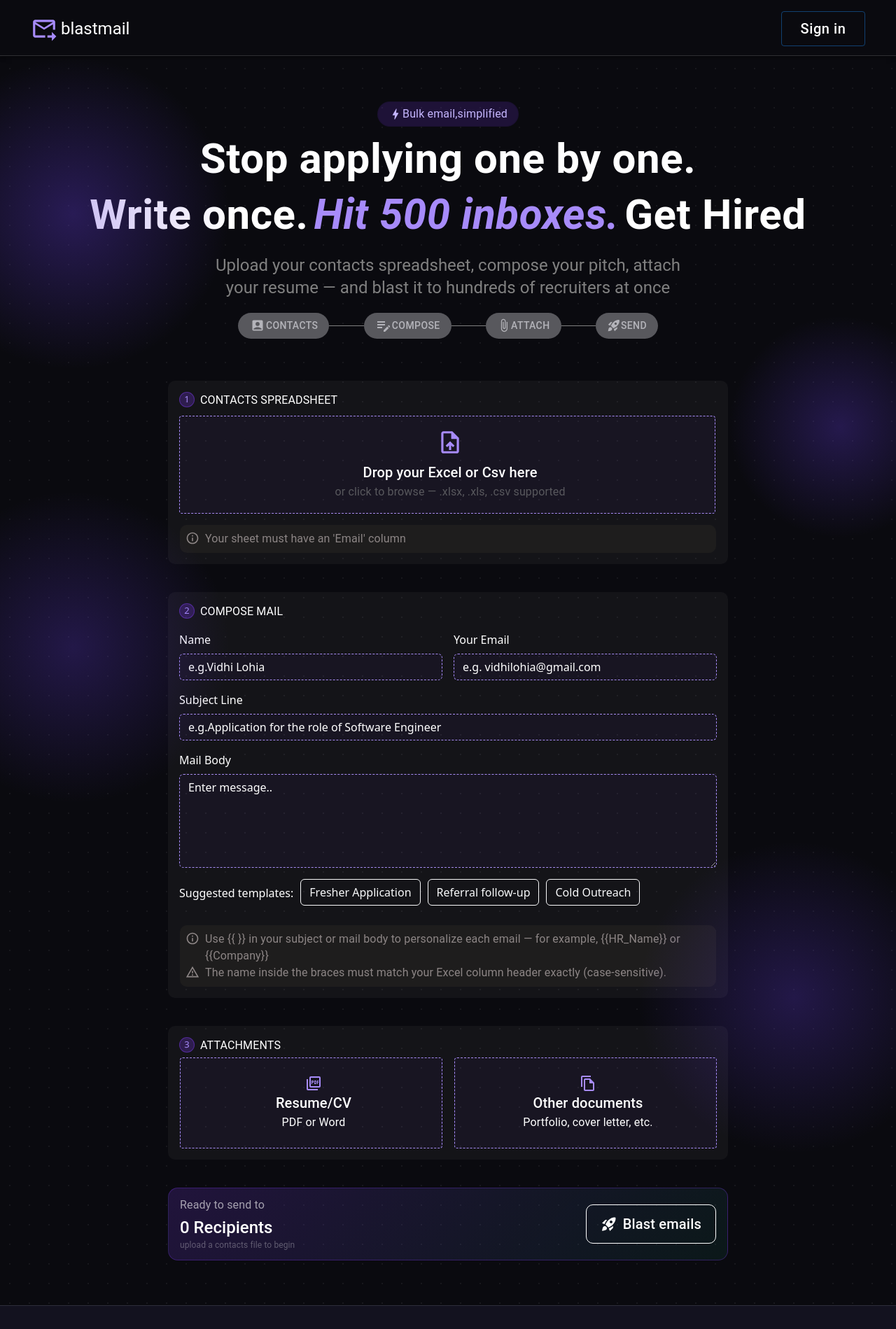
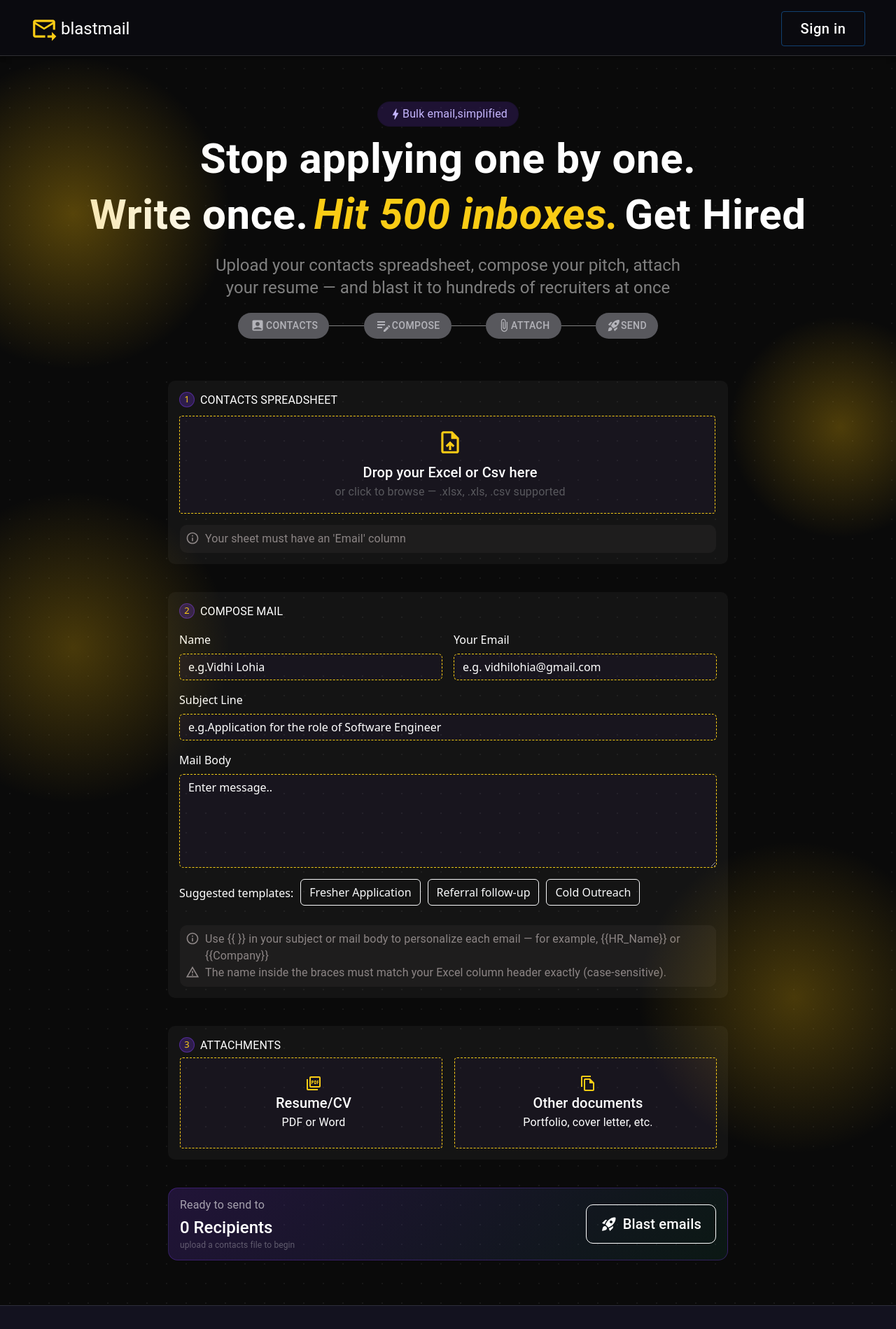
Before and after one commit to vidhilohia16/Bulkmails, a React (Vite) app in the folder vite-project/: page / in a window 1280 px wide. Shown: the top 1899 px of the page at 70% size. Built offline with nearby package versions, Linux system fonts and the light colour scheme.

Commit message:
colour change

```diff
--- a/vite-project/src/App.css
+++ b/vite-project/src/App.css
@@ -1,26 +1,26 @@
 .bubbles{
   position: absolute; top: 80px; left: -120px;
 width: 450px; height: 450px;
-background: radial-gradient(circle, rgba(99,60,220,0.34) 0%, transparent 70%);
+background: radial-gradient(circle, rgba(234,179,8,0.34) 0%, transparent 70%);
 pointer-events: none;
 }
 .bubble{
 
   position: absolute; top: 450px; right: -80px;
   width: 320px; height: 320px;
-  background: radial-gradient(circle, rgba(99,60,220,0.3) 0%, transparent 70%);
+  background: radial-gradient(circle, rgba(234,179,8,0.3) 0%, transparent 70%);
   pointer-events: none;
 
 }
 .bubble2{
    position: absolute; top: 700px; left: -120px;
 width: 450px; height: 450px;
-background: radial-gradient(circle, rgba(99,60,220,0.28) 0%, transparent 70%);
+background: radial-gradient(circle, rgba(234,179,8,0.28) 0%, transparent 70%);
 pointer-events: none;
 }
 .bubble3{
    position: absolute; top: 1200px; right: -80px;
 width: 450px; height: 450px;
-background: radial-gradient(circle, rgba(99,60,220,0.28) 0%, transparent 70%);
+background: radial-gradient(circle, rgba(234,179,8,0.28) 0%, transparent 70%);
 pointer-events: none;
 }
--- a/vite-project/src/App.jsx
+++ b/vite-project/src/App.jsx
@@ -286,7 +286,7 @@ if (response.status === 400) {
     textTransform: "none",
     '&:hover': { background: "#363638" }
   }}>
-    {isloading?<><CircularProgress size={20} sx={{ color: "#a78bfa", mr: 1 }} /> <Typography>Sending emails…</Typography></>:<><RocketLaunchIcon sx={{mr:1}}></RocketLaunchIcon><Typography sx={{fontSize:"20px",fontWeight: 500,}}>Blast emails</Typography></>}
+    {isloading?<><CircularProgress size={20} sx={{ color: "#facc15 ", mr: 1 }} /> <Typography>Sending emails…</Typography></>:<><RocketLaunchIcon sx={{mr:1}}></RocketLaunchIcon><Typography sx={{fontSize:"20px",fontWeight: 500,}}>Blast emails</Typography></>}
   </Button>
    {isloading && (
     <Box sx={{
@@ -294,7 +294,7 @@ if (response.status === 400) {
       bottom: 0,
       left: 0,
       height: "3px",
-      background: "linear-gradient(90deg, #7c3aed, #1d9e75)",
+      background: "linear-gradient(90deg, #facc15, #f59e0b)",
       borderRadius: "0 0 14px 14px",
       animation: "progressAnim 5s ease forwards",
       "@keyframes progressAnim": {
--- a/vite-project/src/Attach.jsx
+++ b/vite-project/src/Attach.jsx
@@ -38,7 +38,7 @@ export default function Attach({setResume,setOtherdocs}){
   borderRadius: "50%",
   background: "rgba(124,58,237,0.25)",
   border: "0.5px solid rgba(124,58,237,0.45)",
-  color: "#a78bfa",
+  color: "#facc15 ",
   fontSize: 13,
   fontWeight: 500,
   display: "flex",
@@ -58,7 +58,7 @@ export default function Attach({setResume,setOtherdocs}){
             }} onDrop={(e)=>{
               e.preventDefault();
               handleTransfer1(e.dataTransfer.files[0])
-            }} sx={{border:"1px dashed #a78bfa",width:"100%",padding:"24px 16px",maxWidth:"375px",mx:"auto",height:"auto",mt:"5px", backgroundColor:"rgba(124,58,237,0.05)"
+            }} sx={{border:"1px dashed #facc15 ",width:"100%",padding:"24px 16px",maxWidth:"375px",mx:"auto",height:"auto",mt:"5px", backgroundColor:"rgba(124,58,237,0.05)"
       }}>
 
           <input style={{display:"none"}} ref={attachRef} onChange={(e)=>{
@@ -66,7 +66,7 @@ export default function Attach({setResume,setOtherdocs}){
           }} type="file" name="resume"></input>
 
         <Box sx={{display:"flex",alignItems:"center",flexDirection:"column"}}>
-        <PictureAsPdfOutlinedIcon sx={{ml:1,color:"#a78bfa"}}>
+        <PictureAsPdfOutlinedIcon sx={{ml:1,color:"#facc15 "}}>
 
         </PictureAsPdfOutlinedIcon>
          <Box sx={{ ml: 1 }}>
@@ -82,7 +82,7 @@ export default function Attach({setResume,setOtherdocs}){
             }} onDrop={(e)=>{
               e.preventDefault();
               handleTransfer2(e.dataTransfer.files[0])
-            }} sx={{border:"1px dashed #a78bfa",mx:"auto",padding:"24px 16px",width:"100%",maxWidth:"375px",height:"auto",mt:"5px",backgroundColor:"rgba(124,58,237,0.05)"
+            }} sx={{border:"1px dashed #facc15 ",mx:"auto",padding:"24px 16px",width:"100%",maxWidth:"375px",height:"auto",mt:"5px",backgroundColor:"rgba(124,58,237,0.05)"
       }}>
 
           <input style={{display:"none"}} ref={attachmoreRef} onChange={(e)=>{
@@ -90,7 +90,7 @@ export default function Attach({setResume,setOtherdocs}){
           }} type="file" name="otherdocs"></input>
 
         <Box sx={{display:"flex",alignItems:"center",flexDirection:"column"}}>
-        <FileCopyOutlinedIcon sx={{ml:1,color:"#a78bfa"}}>
+        <FileCopyOutlinedIcon sx={{ml:1,color:"#facc15 "}}>
         </FileCopyOutlinedIcon>
          <Box sx={{ ml: 1 }}>
         <Typography variant="h6"  sx={{textTransform: "none",color:"white"}}>{fileName2||"Other documents"}</Typography>
--- a/vite-project/src/ButtonAppBar.jsx
+++ b/vite-project/src/ButtonAppBar.jsx
@@ -38,7 +38,7 @@ export default function ButtonAppBar({ alertType, setAlert }) {
         borderBottom: "0.5px solid rgba(255,255,255,0.15)"
       }}>
         <Toolbar>
-          <ForwardToInboxOutlinedIcon  sx={{color:"#a78bfa",mt:2,ml: { xs: 0, md: "20px" },fontSize:"38px"}}></ForwardToInboxOutlinedIcon>
+          <ForwardToInboxOutlinedIcon  sx={{color:"#facc15 ",mt:2,ml: { xs: 0, md: "20px" },fontSize:"38px"}}></ForwardToInboxOutlinedIcon>
           <Typography variant="h5" sx={{textTransform:"none",mt:2,ml: { xs: "2px", md: "5px" }}}>blastmail </Typography>
 
           <Box sx={{
--- a/vite-project/src/Contacts.jsx
+++ b/vite-project/src/Contacts.jsx
@@ -38,7 +38,7 @@ export default  function Contacts({ setExcelFile,alertType, setAlert,showerrorfi
   borderRadius: "50%",
   background: "rgba(124,58,237,0.25)",
   border: "0.5px solid rgba(124,58,237,0.45)",
-  color: "#a78bfa",
+  color: "#facc15 ",
   fontSize: 13,
   fontWeight: 500,
   display: "flex",
@@ -81,13 +81,13 @@ export default  function Contacts({ setExcelFile,alertType, setAlert,showerrorfi
                 return; }
             // setDragging(false)
             handleFile(e.dataTransfer.files[0]);  }}
-            sx={{border:"1px dashed #a78bfa",width:"100%",maxWidth:"766px",height:"140px",mx:"auto",mt:"10px",backgroundColor:"rgba(124,58,237,0.05)"
+            sx={{border:"1px dashed #facc15 ",width:"100%",maxWidth:"766px",height:"140px",mx:"auto",mt:"10px",backgroundColor:"rgba(124,58,237,0.05)"
       }}>
 
 
 
         <Box sx={{display:"flex",alignItems:"center",flexDirection:"column"}}>
-        <UploadFileIcon  sx={{ml:1,color:"#a78bfa",fontSize:"38px",mb:1}}>
+        <UploadFileIcon  sx={{ml:1,color:"#facc15 ",fontSize:"38px",mb:1}}>
         </UploadFileIcon>
          <Box sx={{ ml: 1 }}>
         <Typography variant="h6"  sx={{textTransform: "none",color:"white"}}>{fileName||"Drop your Excel or Csv here"}</Typography>
--- a/vite-project/src/Content.jsx
+++ b/vite-project/src/Content.jsx
@@ -70,7 +70,7 @@ return (
   borderRadius: "50%",
   background: "rgba(124,58,237,0.25)",
   border: "0.5px solid rgba(124,58,237,0.45)",
-  color: "#a78bfa",
+  color: "#facc15 ",
   fontSize: 13,
   fontWeight: 500,
   display: "flex",
@@ -86,17 +86,17 @@ return (
 <form className="row g-3" action="http://localhost:3000/data" method="post">
   <div class="col-md-6">
     <label htmlFor="inputName" className="form-label">Name</label>
-    <input type="text" name="name" spellCheck={false} value={name} onChange={ChangeName} className="form-control custom" placeholder="e.g.Vidhi Lohia"id="inputName" style={{backgroundColor:"rgba(124,58,237,0.05)",border:"1px dashed #a78bfa",color:"white"}}/>
+    <input type="text" name="name" spellCheck={false} value={name} onChange={ChangeName} className="form-control custom" placeholder="e.g.Vidhi Lohia"id="inputName" style={{backgroundColor:"rgba(124,58,237,0.05)",border:"1px dashed #facc15 ",color:"white"}}/>
   </div>
 
   <div className="col-md-6">
     <label htmlFor="inputEmail4" className="form-label" >Your Email</label>
-    <input type="text" name="emailid" spellCheck={false} value={emailid} className="form-control custom" onChange={ChangeEmail} placeholder="e.g. vidhilohia@gmail.com" id="inputEmail4" style={{backgroundColor:"rgba(124,58,237,0.05)",border:"1px dashed #a78bfa",color:"white"}}/>
+    <input type="text" name="emailid" spellCheck={false} value={emailid} className="form-control custom" onChange={ChangeEmail} placeholder="e.g. vidhilohia@gmail.com" id="inputEmail4" style={{backgroundColor:"rgba(124,58,237,0.05)",border:"1px dashed #facc15 ",color:"white"}}/>
   </div>
 
   <div class="col-12">
     <label htmlFor="inputSubject" className="form-label">Subject Line</label>
-    <input type="text"  ref={subjectRef} name="subject" spellCheck={false} value={subject} onChange={ChangeSubject} className="form-control custom" placeholder="e.g.Application for the role of Software Engineer"id="inputSubject" style={{backgroundColor:"rgba(124,58,237,0.05)",border:"1px dashed #a78bfa",color:"white"}}/>
+    <input type="text"  ref={subjectRef} name="subject" spellCheck={false} value={subject} onChange={ChangeSubject} className="form-control custom" placeholder="e.g.Application for the role of Software Engineer"id="inputSubject" style={{backgroundColor:"rgba(124,58,237,0.05)",border:"1px dashed #facc15 ",color:"white"}}/>
     {errorsubject?<Box sx={{display:"flex",gap:"4px"}} ><InfoOutlinedIcon fontSize='small' sx={{color:"red",mt:"2px"}}></InfoOutlinedIcon><Typography variant='body1' sx={{color:"red",mt:"2px"}}>Subject line is required</Typography></Box>:null}
   </div>
   <div class="col-12">
@@ -109,7 +109,7 @@ return (
   className="form-control custom"
   placeholder="Enter message.."
   rows="5"
-  style={{backgroundColor:"rgba(124,58,237,0.05)",border:"1px dashed #a78bfa",color:"white"}}
+  style={{backgroundColor:"rgba(124,58,237,0.05)",border:"1px dashed #facc15 ",color:"white"}}
 />
  {errormail?<Box sx={{display:"flex",gap:"4px"}}><InfoOutlinedIcon fontSize='small' sx={{color:"red",mt:"2px"}}></InfoOutlinedIcon><Typography variant='body1' sx={{color:"red",mt:"2px"}}>Mail Body is required</Typography></Box>:null}
   </div>
--- a/vite-project/src/Footer.jsx
+++ b/vite-project/src/Footer.jsx
@@ -14,7 +14,7 @@ export default function Footer() {
         {/* Logo */}
         <Box>
           <Typography sx={{ color: "white", fontWeight: 500, fontSize: "16px", mb: 1 }}>
-            <ForwardToInboxOutlinedIcon sx={{color:"#a78bfa"}}></ForwardToInboxOutlinedIcon> blastmail
+            <ForwardToInboxOutlinedIcon sx={{color:"#facc15 "}}></ForwardToInboxOutlinedIcon> blastmail
           </Typography>
           <Typography sx={{ color: "#6b6b9a", fontSize: "13px" }}>
             Bulk email, simplified.
--- a/vite-project/src/Heading.jsx
+++ b/vite-project/src/Heading.jsx
@@ -69,7 +69,7 @@ export default function Heading(){
         fontSize: { xs: "1.8rem", md: "3.75rem" },
         fontStyle: "italic",
         fontWeight: 700,
-        color: "#a78bfa",
+        color: "#facc15 ",
         lineHeight: 1.2,
       }}
     >
--- a/vite-project/src/index.css
+++ b/vite-project/src/index.css
@@ -2,7 +2,7 @@ body{
    /* or whatever your wrapper is called */
   position: relative;
  height: 100vh;
-  background-color: #0a0a0f;
+  background-color: #0a0a0a ;
   background-image: radial-gradient(circle, rgba(255,255,255,0.06) 1px, transparent 1px);
   background-size: 28px 28px;
   color: white;
```
